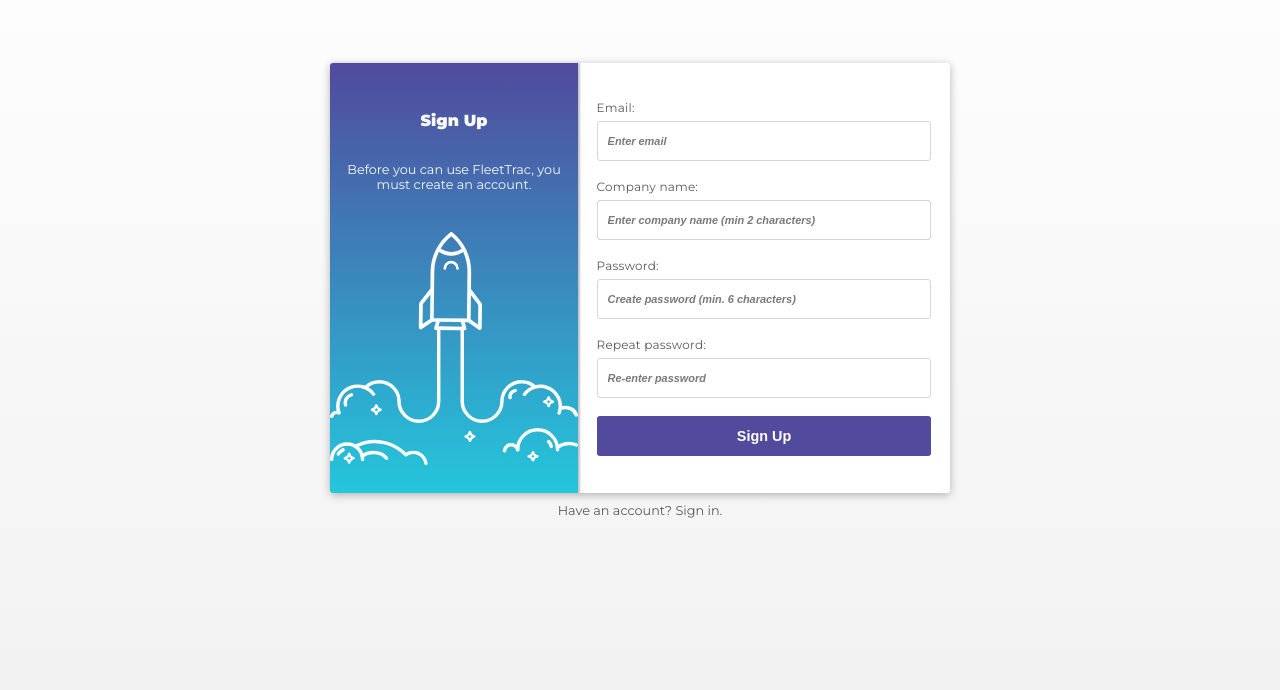
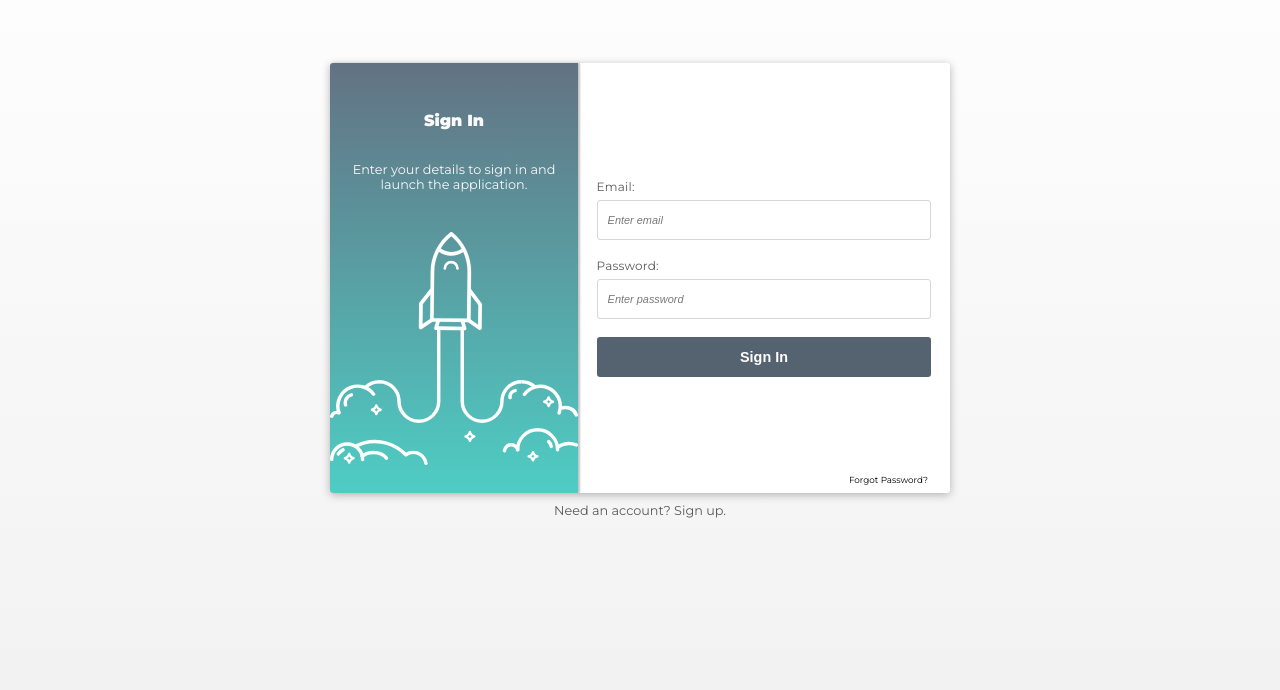
Before and after one commit to maisonm/fleet_trac, a React (Create React App) app in the folder client/: page / in a window 1280 px wide. Shown: the part 110-800 px from the top of the page. Built offline with nearby package versions, Linux system fonts and the light colour scheme; what react-animations would draw is missing.

Commit message:
sign in form now works and returns the signed in user and JWT token

```diff
--- a/client/src/components/SignIn/SignIn.js
+++ b/client/src/components/SignIn/SignIn.js
@@ -1,4 +1,8 @@
-import React from "react";
+import React, { Component } from "react";
+import { withRouter } from "react-router-dom";
+
+//Components
+import InputWarning from "../InputWarning/InputWarning";
 
 //Styles
 import {
@@ -10,19 +14,132 @@
   ForgotPassword
 } from "./styles";
 
-const SignIn = () => (
-  <ComponentContainer method="POST" action="/users/accounts/login">
+const emailValidator = require("email-validator");
+
+//Validates the Sign In/Up user inputs (Note: inputs sanitized by default in React)
+const validateInput = email => {
+  return {
+    email: emailValidator.validate(`${email}`)
+  };
+};
+
+class SignIn extends Component {
+  constructor(props) {
+    super(props);
+    this.state = {
+      email: "",
+      password: "",
+      invalidInputWarning: false,
+      serverError: {}
+    };
+  }
+
+  closeWarningPopup = () => {
+    this.setState({ invalidInputWarning: false });
+  };
+
+  handleInputChange = evt => {
+    const { name, value } = evt.target;
+    this.setState({ [name]: value });
+  };
+
+  handleSubmit = evt => {
+    evt.preventDefault();
+    const { email, password } = this.state;
+
+    //Validate input values
+    const isValid = validateInput(email);
+
+    if (!isValid.email) {
+      const inputWarning = {
+        message: "The email or password input is not complete."
+      };
+
+      this.setState({
+        invalidInputWarning: true,
+        serverError: inputWarning
+      });
+      return;
+    } else {
+      let userData = {
+        email: email,
+        password: password
+      };
+      fetch("users/accounts/login", {
+        method: "post",
+        headers: {
+          Accept: "application/json",
+          "Content-Type": "application/json"
+        },
+        body: JSON.stringify(userData)
+      })
+        .then(response => response.json())
+        .then(response => {
+          const { status, message, userObj, userToken } = response;
+
+          if (status === 200) {
+            const storeItems = itemObj => {
+              sessionStorage.clear();
+              sessionStorage.setItem("user", JSON.stringify(itemObj));
+            };
+            let itemObj = { userId: userObj._id, userToken: userToken };
+            storeItems(itemObj);
+          } else {
+            let errorMessage = { status, message };
+            this.setState({
+              invalidInputWarning: true,
+              serverError: errorMessage
+            });
+          }
+        });
+    }
+  };
+
+  render() {
+    const { email, password, serverError, invalidInputWarning } = this.state;
+
+    const inputIsValid = validateInput(email, password);
+
+    //Passes input warnings object and close fuction via props to the InputWarning component
+    let warningProps = {
+      closePopup: this.closeWarningPopup,
+      serverError: serverError
+    };
+
+    return (
+      <ComponentContainer onSubmit={this.handleSubmit}>
+        {invalidInputWarning ? <InputWarning {...warningProps} /> : null}
         <Input>
           <InputLabel htmlFor="email">Email:</InputLabel>
-      <InputField type="text" id="email" placeholder="Your email" />
+          <InputField
+            id="email"
+            name="email"
+            type="text"
+            value={email}
+            placeholder="Enter email"
+            onChange={this.handleInputChange}
+            required
+            isValid={inputIsValid.email ? "#B0BD27" : "#D5D6D9"}
+          />
         </Input>
         <Input>
           <InputLabel htmlFor="password">Password:</InputLabel>
-      <InputField type="text" id="password" placeholder="Your password" />
+          <InputField
+            id="password"
+            name="password"
+            type="password"
+            value={password}
+            placeholder="Enter password"
+            onChange={this.handleInputChange}
+            required
+            isValid={inputIsValid.password ? "#B0BD27" : "#D5D6D9"}
+          />
         </Input>
         <ActionButton>Sign In</ActionButton>
         <ForgotPassword> Forgot Password? </ForgotPassword>
       </ComponentContainer>
     );
+  }
+}
 
-export default SignIn;
+export default withRouter(SignIn);
--- a/client/src/components/SignIn/styles.js
+++ b/client/src/components/SignIn/styles.js
@@ -18,17 +18,24 @@
   width: 100%;
   height: 40px;
   border-radius: 3px;
-  border: solid 1px #c0c0c0;
+  border: solid 1.5px ${props => props.isValid};
   padding-left: 10px;
   color: #595959;
   box-sizing: border-box;
+  outline: none;
+  transition: 0.5s;
+
+  ::placeholder {
+    font-style: italic;
+    color: #797979;
+    font-size: 0.82em;
+  }
 `;
 export const InputLabel = styled.label`
-  font-size: 0.7em;
-  font-weight: 600;
+  font-size: 0.75em;
   color: #595959;
-  margin-bottom: 4px;
-  letter-spacing: 0.1px;
+  margin-bottom: 6px;
+  letter-spacing: 0.2px;
 `;
 
 export const Input = styled.div`
@@ -48,12 +55,12 @@
   font-size: 0.9em;
   color: #ffffff;
   cursor: pointer;
-  transition: 0.2s;
+  transition: 0.4s;
   font-weight: bold;
 
   &&:hover {
     background-color: #637283;
-    transition: 0.2s;
+    transition: 0.4s;
   }
 `;
 
--- a/client/src/components/SignUp/SignUp.js
+++ b/client/src/components/SignUp/SignUp.js
@@ -15,7 +15,7 @@
 
 const emailValidator = require("email-validator");
 
-//Validates the Sign Up inputs (Note: inputs sanitized by default in React)
+//Validates the Sign In/Up user inputs (Note: inputs sanitized by default in React)
 const validateInput = (email, companyName, password, repeatPassword) => {
   return {
     email: emailValidator.validate(`${email}`),
@@ -39,12 +39,14 @@
     };
   }
 
+  closeWarningPopup = () => {
+    this.setState({ invalidInputWarning: false });
+  };
   handleInputChange = evt => {
     const { name, value } = evt.target;
     this.setState({ [name]: value });
   };
 
-  // Add pop up error when trying to submit form with invalid fields
   handleSubmit = evt => {
     evt.preventDefault();
     const { email, companyName, password, repeatPassword } = this.state;
@@ -76,7 +78,7 @@
         email: email
       };
 
-      fetch("http://localhost:3000/users/accounts/", {
+      fetch("/users/accounts/", {
         method: "post",
         headers: {
           Accept: "application/json",
@@ -87,6 +89,7 @@
         .then(response => response.json())
         .then(response => {
           const { status, message, user, userToken } = response;
+          console.log(user);
 
           if (status === 201) {
             //Handles storing JWT token returned from the server into sessionStorage
@@ -96,6 +99,7 @@
             };
             let itemObj = { userId: user._id, userToken: userToken };
             storeItems(itemObj);
+            // put this to use when the dashboard component is done
             // return this.props.history.push("/dashboard");
             console.log(response);
           } else {
@@ -118,25 +122,24 @@
       companyName,
       password,
       repeatPassword,
-      serverError
+      serverError,
+      invalidInputWarning
     } = this.state;
-    //Validate input fields
+    //Validate input fields as they are typed
     const inputIsValid = validateInput(
       email,
       companyName,
       password,
       repeatPassword
     );
-    //Input warnings object passed via props to the InputWarning component
+    //Passes input warnings object and close fuction via props to the InputWarning component
     let warningProps = {
       closePopup: this.closeWarningPopup,
       serverError: serverError
     };
     return (
       <ComponentContainer onSubmit={this.handleSubmit}>
-        {this.state.invalidInputWarning ? (
-          <InputWarning {...warningProps} />
-        ) : null}
+        {invalidInputWarning ? <InputWarning {...warningProps} /> : null}
         <Input>
           <InputLabel htmlFor="email">Email:</InputLabel>
           <InputField
--- a/client/src/components/SignUp/styles.js
+++ b/client/src/components/SignUp/styles.js
@@ -47,12 +47,12 @@
   font-size: 0.9em;
   color: #ffffff;
   cursor: pointer;
-  transition: 0.2s;
+  transition: 0.4s;
   font-weight: bold;
 
   &&:hover {
     background-color: #6a63b6;
-    transition: 0.2s;
+    transition: 0.4s;
   }
 `;
 
--- a/client/src/layouts/Homepage/Home.js
+++ b/client/src/layouts/Homepage/Home.js
@@ -24,7 +24,7 @@
   constructor(props) {
     super(props);
     this.state = {
-      signIn: false
+      signIn: true
     };
     this.toggleForm = this.toggleForm.bind(this);
   }
```
Also changed, not shown: 1 other file (tests, documents, lock files or other folders). Lines whose indentation alone changed are shown as unchanged.
